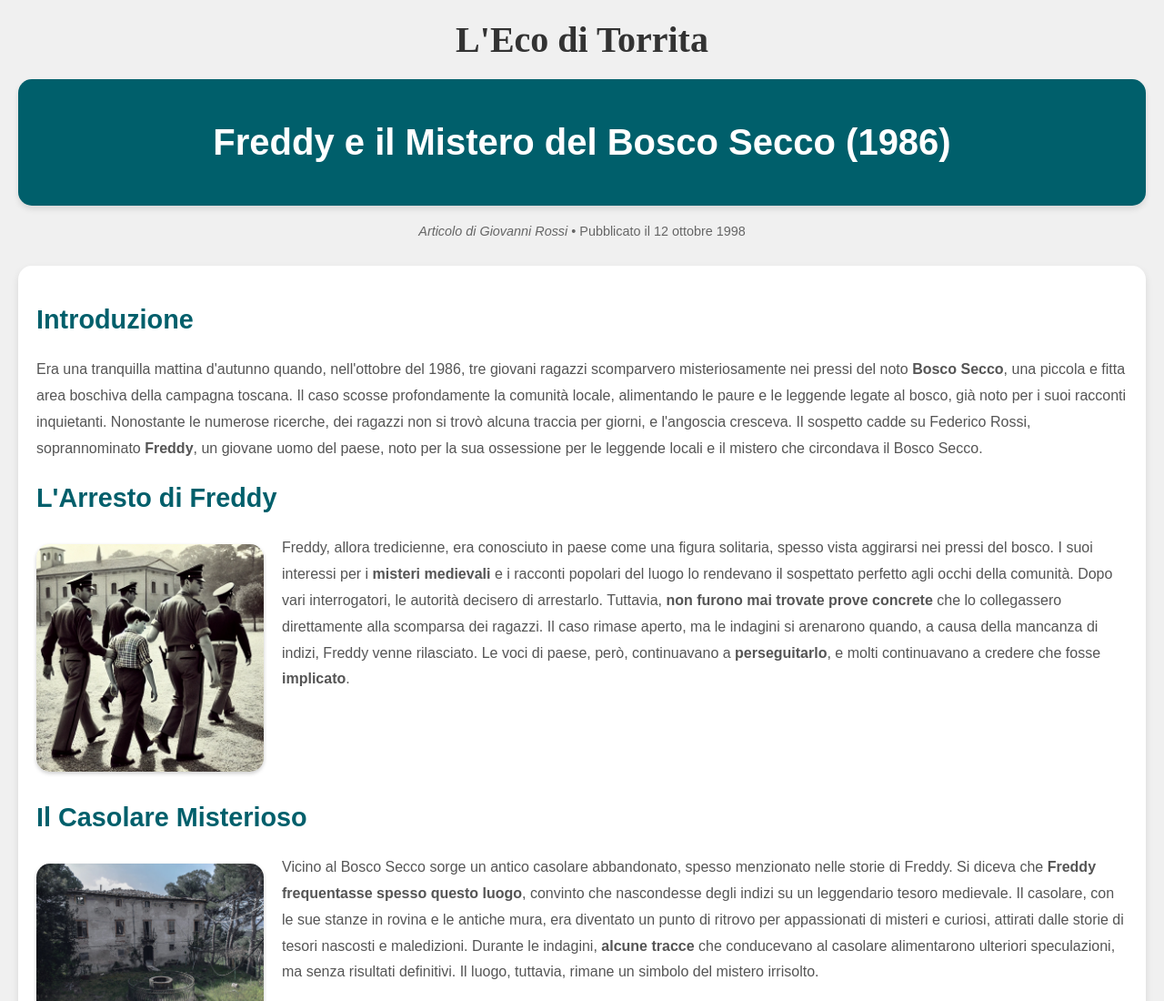
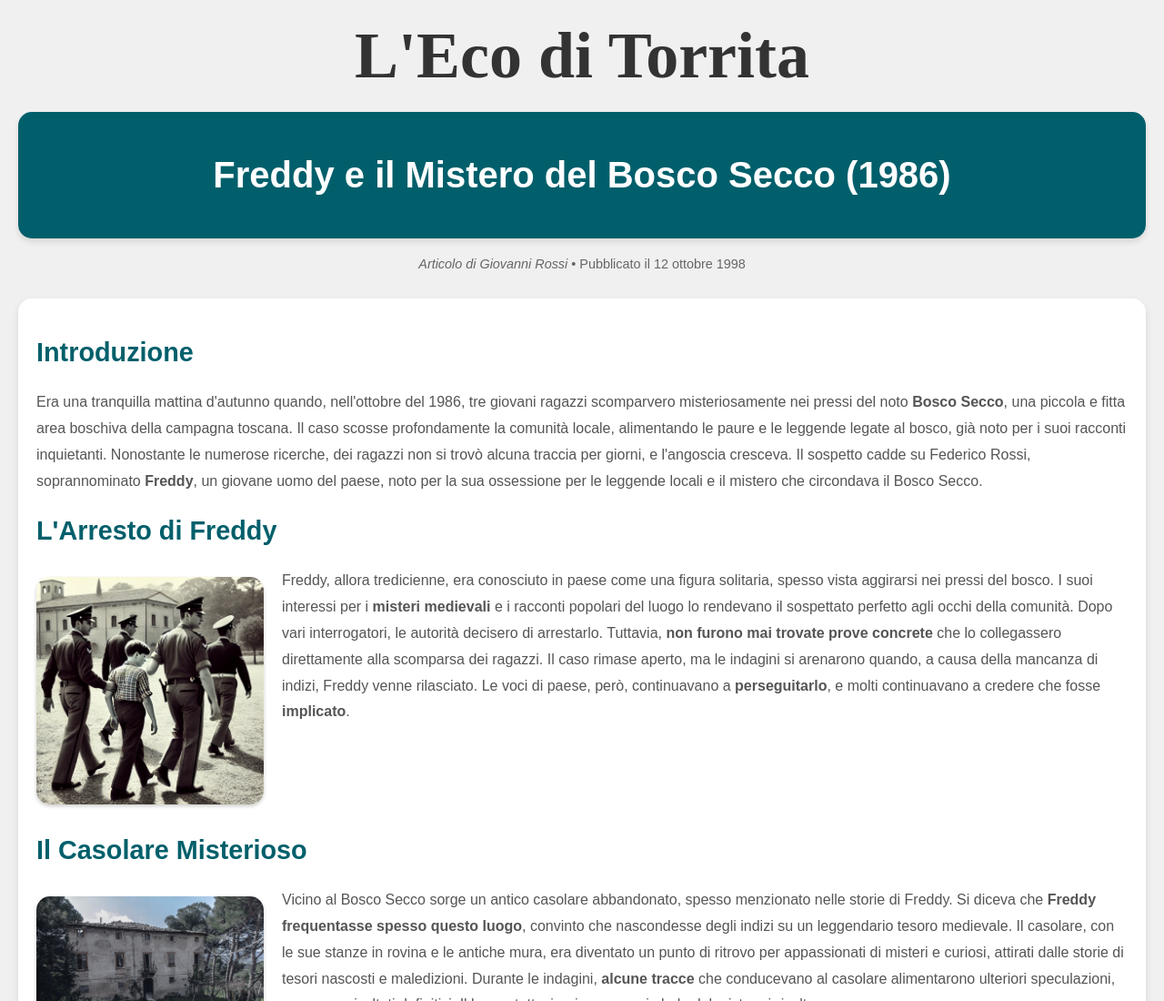
Before and after one commit to ecoditorrita/eco-di-torrita, a plain HTML site: page index.html in a window 1280 px wide. Shown: the top 1100 px of the page at 91% size. Drawn offline with Linux system fonts and the light colour scheme; a web font is replaced by a local one.

Commit message:
Update index.html

```diff
--- a/index.html
+++ b/index.html
@@ -17,7 +17,7 @@
         }
         .newspaper-name {
     font-family: 'UnifrakturMaguntia', serif; /* Font gotico */
-    font-size: 2.5em;
+    font-size: 4.5em;
     text-align: center;
     color: #333;
     font-weight: bold;
```
